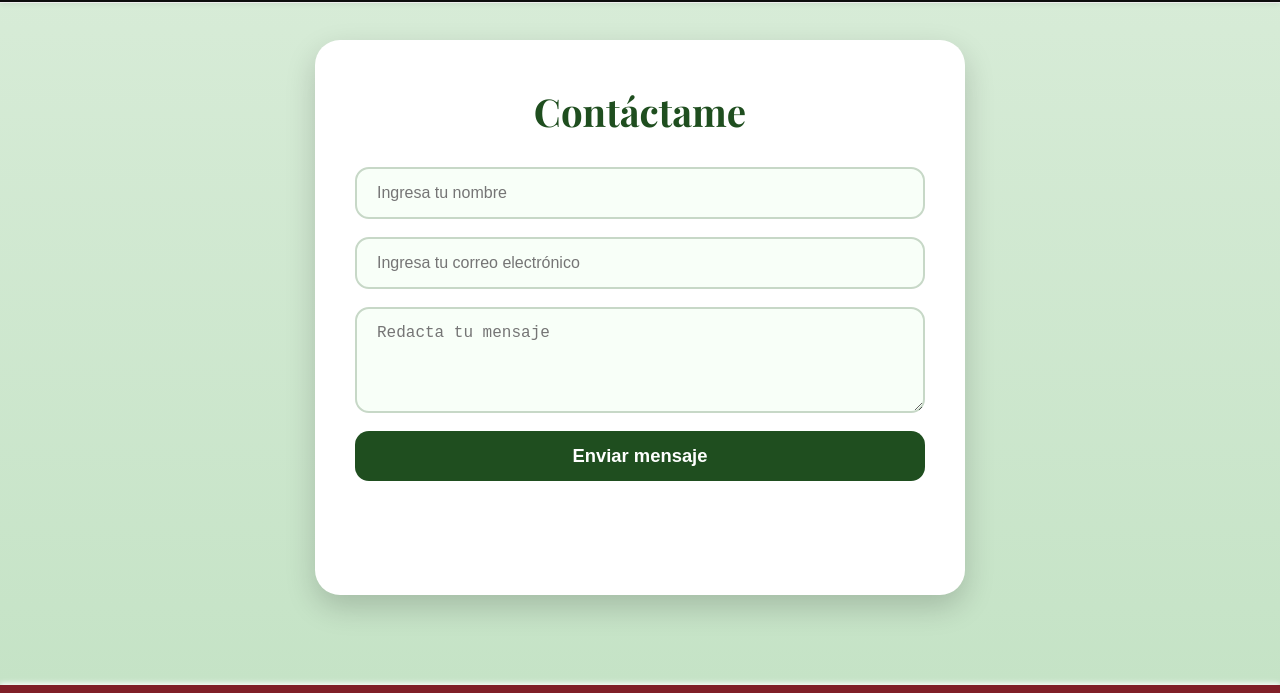
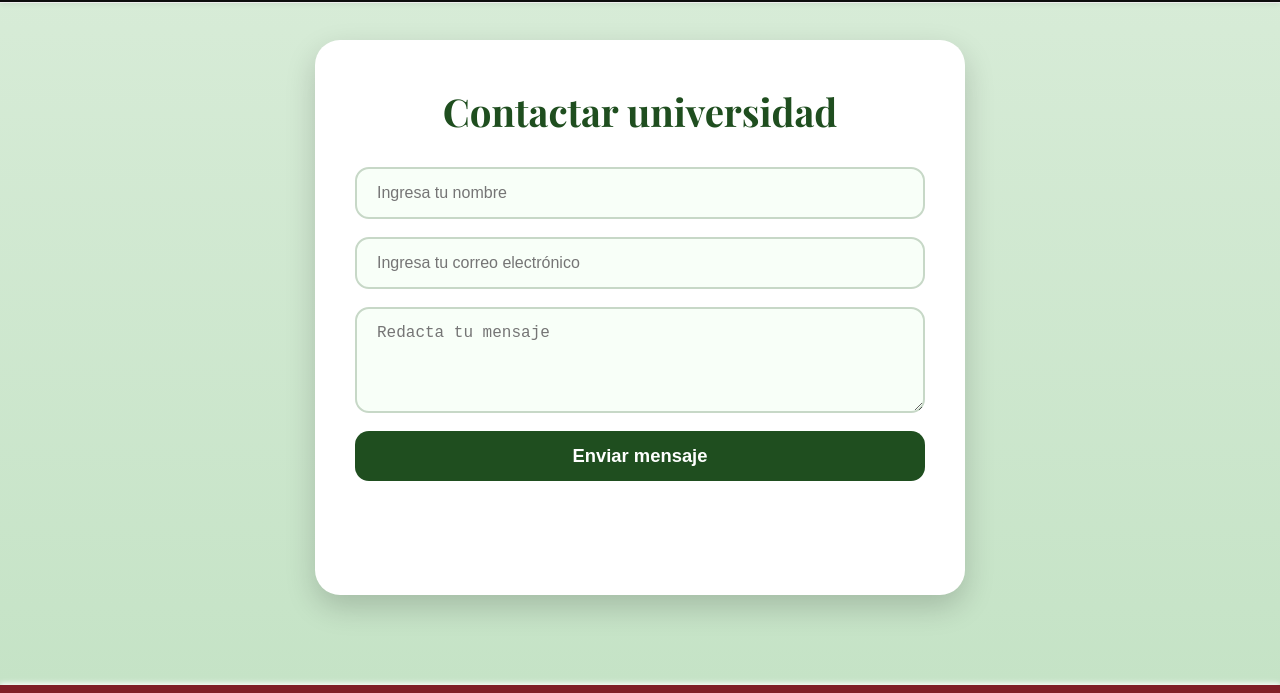
Before and after one commit to sof093/pagina_universidad, a plain HTML site: page contacto.html in a window 1280 px wide. Shown: the part 50-743 px from the top of the page. Drawn offline with nearby package versions, Linux system fonts and the light colour scheme.

Commit message:
cont
uni

```diff
--- a/contacto.html
+++ b/contacto.html
@@ -38,7 +38,7 @@
 
         <section class="seccion contacto-seccion" id="contacto">
             <div class="contacto-contenedor">
-                <h2 class="contacto-titulo">Contáctame</h2>
+                <h2 class="contacto-titulo">Contactar universidad</h2>
 
                 <!-- FORMULARIO -->
                 <form class="contacto-formulario" action="https://api.web3forms.com/submit" method="POST">
```
